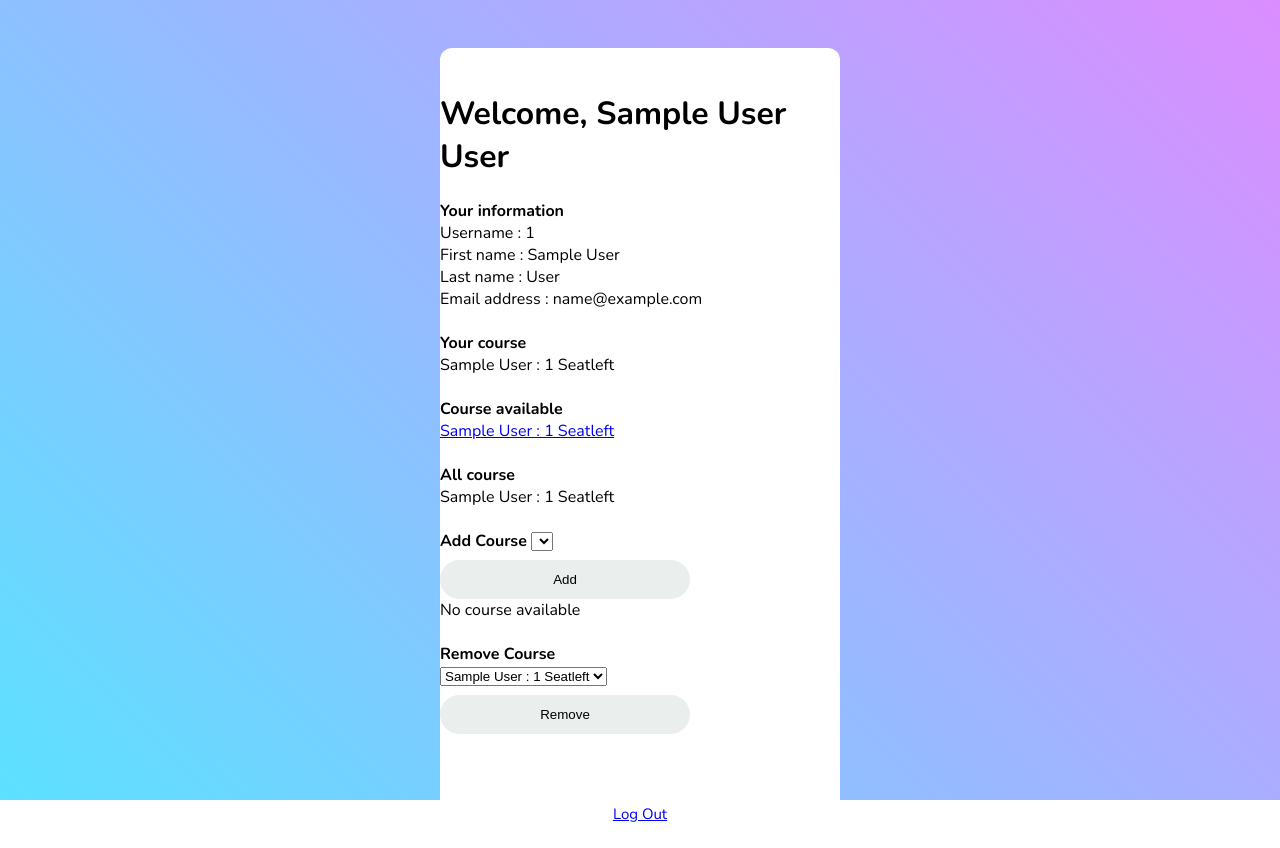
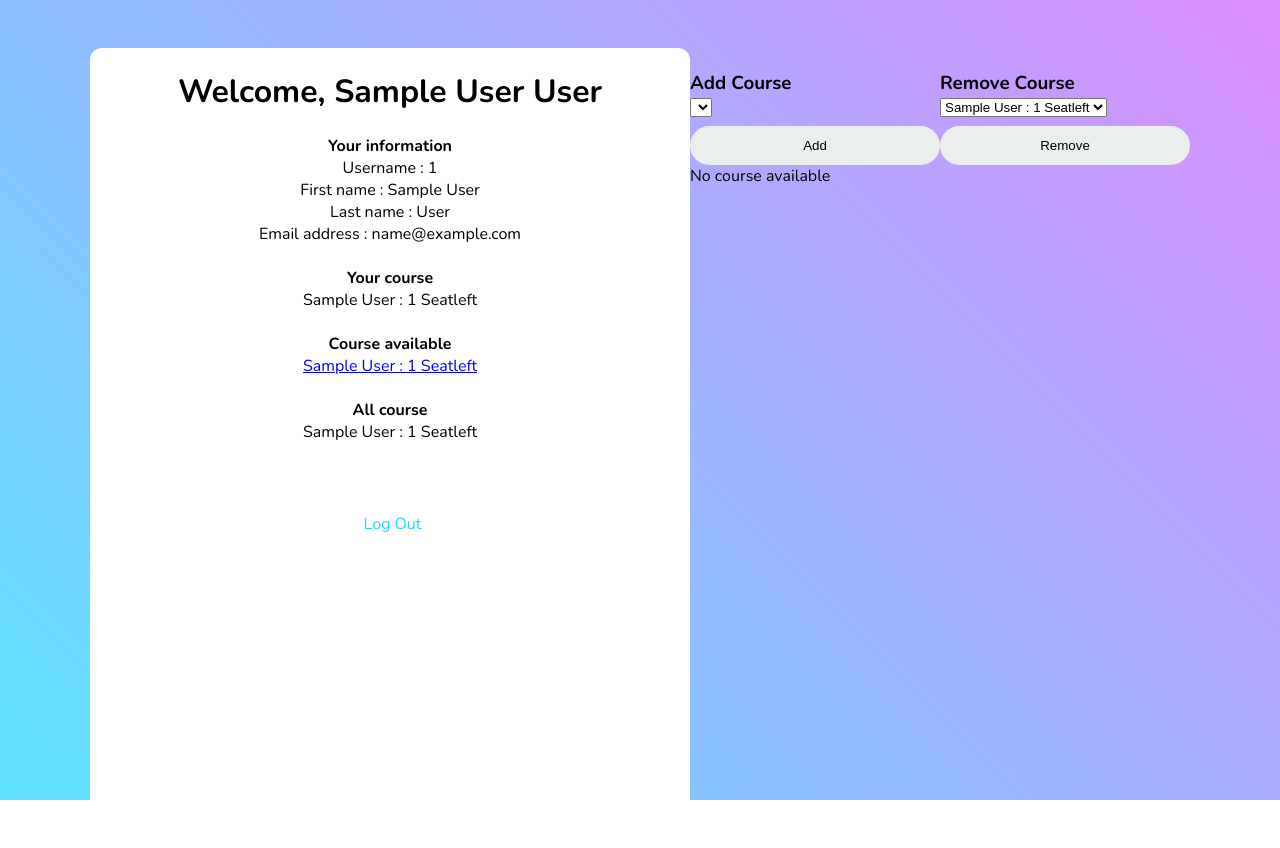
Before and after one commit to 6410685090/cn331-as2, a Django app: page /add in a window 1280 px wide. Run offline with Django 4.2, Linux system fonts and the light colour scheme; a user stored in the database is signed in; tables that the repository leaves empty hold one stand-in row (values such as "Sample post"); lists and menus that the app fills with data are empty.

Commit message:
commit draft

```diff
--- a/cn331_as2/settings.py
+++ b/cn331_as2/settings.py
@@ -111,7 +111,7 @@
 
 LANGUAGE_CODE = 'en-us'
 
-TIME_ZONE = 'UTC'
+TIME_ZONE = 'Asia/Bangkok'
 
 USE_I18N = True
 
--- a/users/static/users/css/stylelogin.css
+++ b/users/static/users/css/stylelogin.css
@@ -1,4 +1,4 @@
-    @import url('https://fonts.googleapis.com/css2?family=Nunito:wght@400;500;600;700;800;900&display=swap');
+@import url('https://fonts.googleapis.com/css2?family=Nunito:wght@400;500;600;700;800;900&display=swap');
 
 * {
     padding: 0;
@@ -31,6 +31,8 @@
     padding: 12px 24px;
     width: 250px;
     background-color: #EAEEED;
+    text-align: center;
+    align-items: center;
 }
 
 input:focus {
@@ -88,6 +90,7 @@
 body{
     font-family: 'Nunito' , sans-serif;
     background-image: linear-gradient(45deg, #5ce1ff 0%, #db8dff 100%);
+    background-color: white;
     height: 100vh;
     background-size: cover;
     background-position: center;
@@ -97,7 +100,7 @@
 .sub-form{
     display: flex;
     flex-direction: column;
-    /* text-align: center; */
+    text-align: center;
     align-items: center;
     width: 25vw;
     height: 55vh;
@@ -105,5 +108,8 @@
     box-shadow: rgba(50, 50, 93, 0,25) 0px 13px 27px -5px,
     rgba(0, 0, 0, 0.3) 0px 8px 16px -8px;
     background-color: white;
-    min-width: 400px;
+    min-width: 600px;
+    /* style="padding-left: 15px;" */
+    /* style="font-size: 15px;" */
+
 }
--- a/users/templates/users/index.html
+++ b/users/templates/users/index.html
@@ -5,7 +5,7 @@
     <form class="sub-form" style="min-height: 800px;">
         {% csrf_token %}
         <div class="upper-form">
-            <br><br>
+            <br>
             <h1>Welcome, {{ student }}</h1>
             <!-- <h1>Welcome, {{ user.first_name }}</h1> -->
             <br>
@@ -43,7 +43,15 @@
             {% endfor %}
             <br>
 
-            <b>Add Course</b>
+            <div class="bottom-form">
+                <a href="{% url 'logout' %}" class="signup">Log Out</a>
+            </div>
+        </div>
+    </form>
+
+
+    <div>
+        <br><h3>Add Course</h3>
     <form action="{% url 'add' %}" method="POST">
         {% csrf_token %}
         <select name="course">
@@ -58,9 +66,10 @@
     {% if messageadd %}
     <p>{{ messageadd }}</p>
     {% endif %}
-            <br>
+    <br></div>
 
-            <b>Remove Course</b>
+    <div>
+        <br><h3>Remove Course</h3>
     <form action="{% url 'remove' %}" method="POST">
         {% csrf_token %}
         <select name="course">
@@ -73,13 +82,7 @@
     {% if messageremove %}
     <p>{{ messageremove }}</p>
     {% endif %}
-            <br>
+    <br></div>
 
-            <div class="bottom-form">
-                <a href="{% url 'logout' %}" style="font-size: 15px;">Log Out</a>
 </div>
-        </div>
-    </form>
-</div>
-
 {% endblock %}
--- a/users/templates/users/login.html
+++ b/users/templates/users/login.html
@@ -5,15 +5,15 @@
     <form action="{% url 'login' %}" class="sub-form" style="min-height: 800px;" method="post">
         {% csrf_token %}
         <div class="upper-form">
-            <br><br>
-            <h1 align = center>Log in</h1>
+            <br>
+            <h1>Log in</h1>
             <br>
             <label>Username</label>
             <input type="text" name="username" required><br>
             <label>Password</label>
             <input type="password" name="password" required><br>
             {% if message %}
-            <p style="padding-left: 10px;">{{ message }}</p>
+            <p>{{ message }}</p>
             {% endif %}
             <div class="btn">
                 <button type="submit">Log in</button>
```
Also changed, not shown: users/templates/users/info.html (+9 -9 lines), users/templates/users/signup.html (+5 -4 lines). Lines whose indentation alone changed are shown as unchanged.
